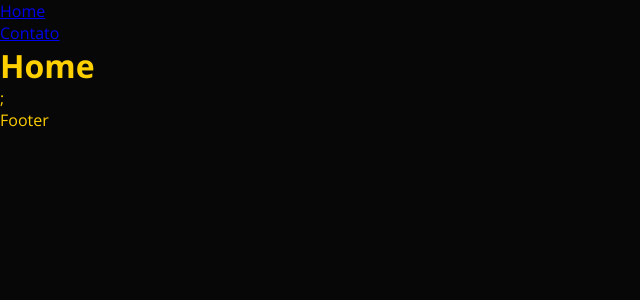
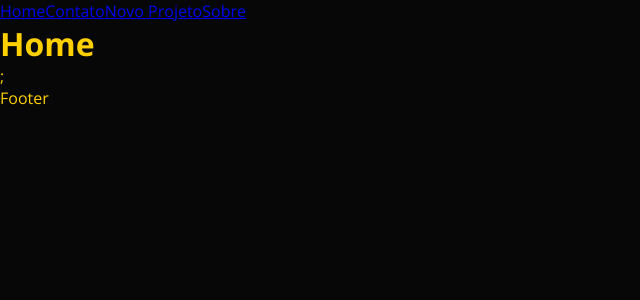
Before and after one commit to oly08-commits/managerApp, a React (Create React App) app: page / in a window 1280 px wide. Shown: the top 300 px of the page, without its empty margins (0-640 px from the left). Built offline with nearby package versions, Linux system fonts and the light colour scheme.

Commit message:
fix: Comoponentes criados e routeados, todos

```diff
--- a/src/App.jsx
+++ b/src/App.jsx
@@ -8,19 +8,17 @@ import NewProject from "./components/pages/NewProject";
 function App() {
   return (
     <Router>
-      <ul>
-        <li>
-          <Link to="/">Home</Link>
-        </li>
-        <li>
-          <Link to="/contact">Contato</Link>
-        </li>
-      </ul>
+      <div>
+        <Link to="/">Home</Link>
+        <Link to="/contact">Contato</Link>
+        <Link to="/newProject">Novo Projeto</Link>
+        <Link to="/about">Sobre</Link>
+      </div>
       <Routes>
         <Route path="/" element={<Home />} />
         <Route path="/about" element={<About />} />
         <Route path="/contact" element={<Contact />} />
-        <Route path="/NewProject" element={<NewProject />} />
+        <Route path="/newProject" element={<NewProject />} />
       </Routes>
       <p>Footer</p>
     </Router>
```
